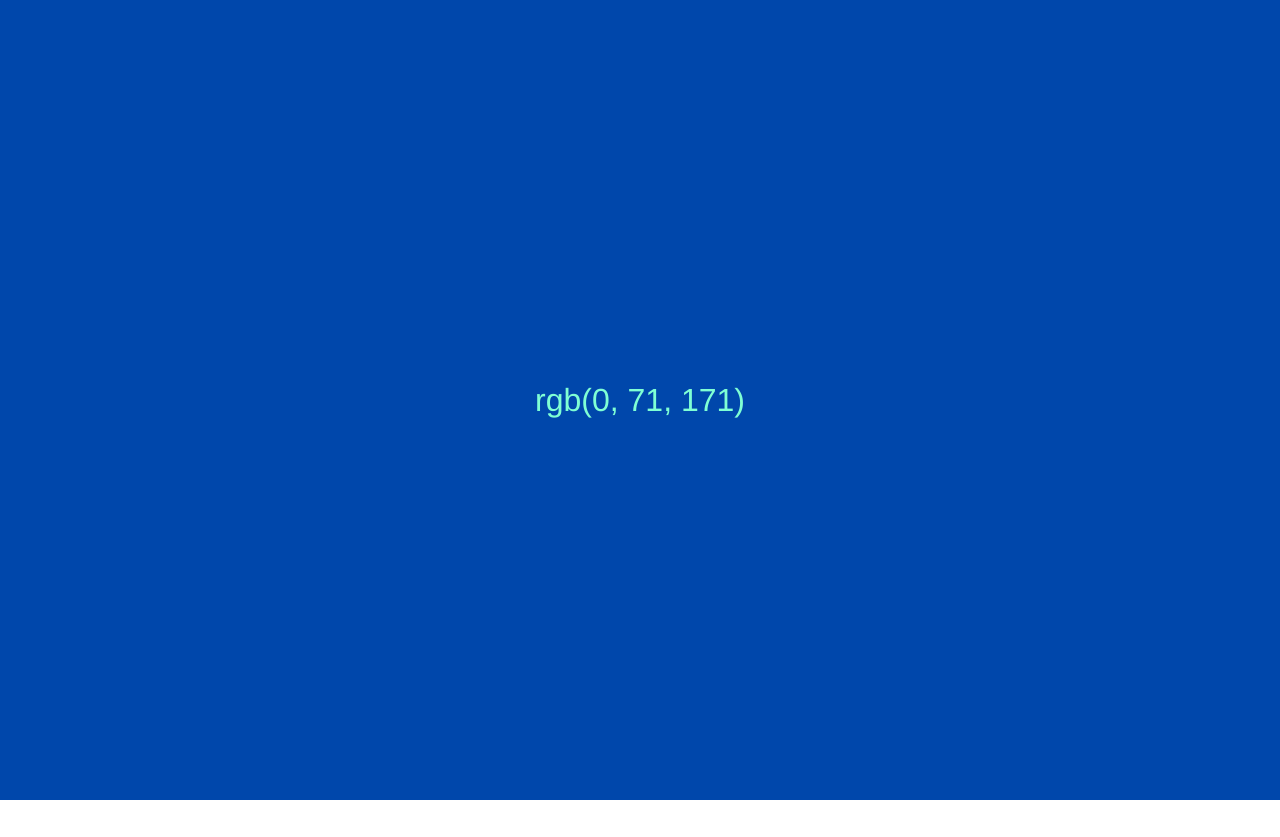
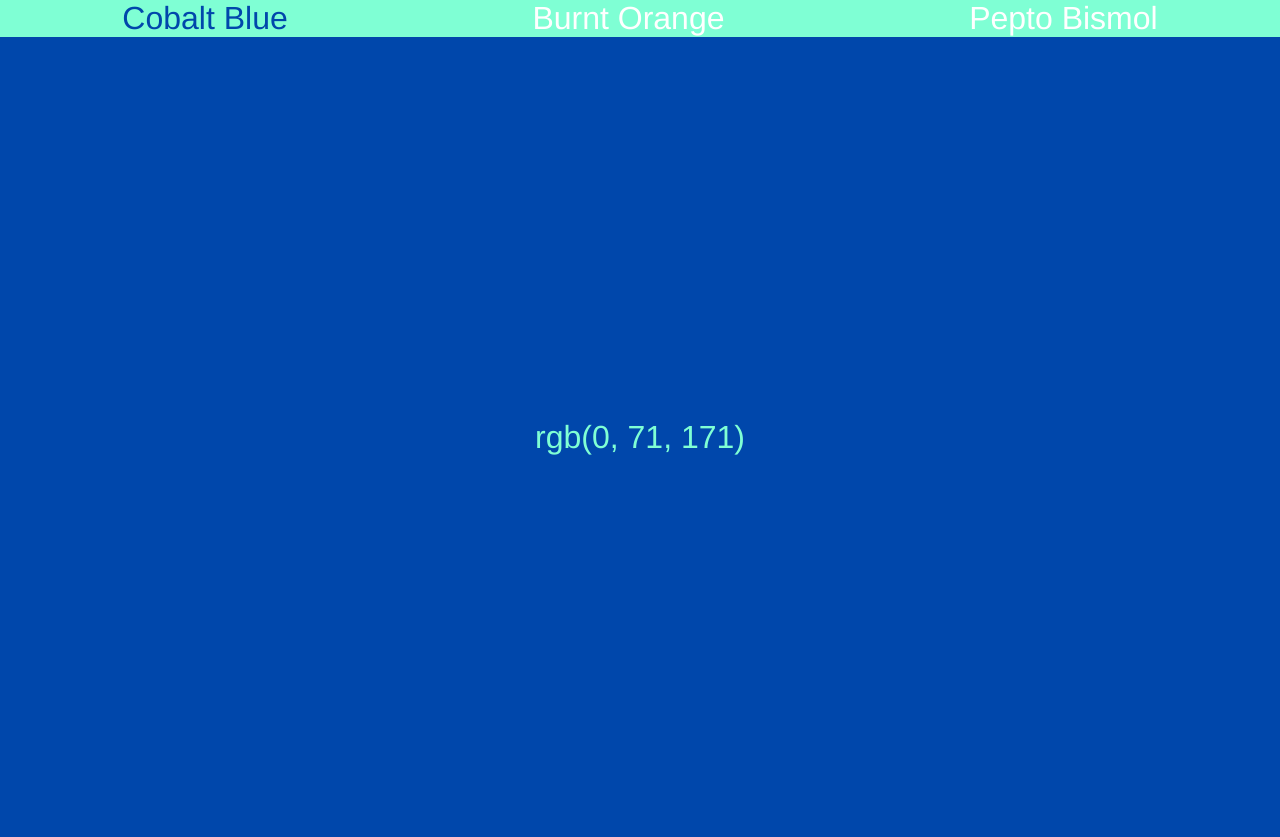
Before and after one commit to nathburg/color-router, a React (Create React App) app: page /rgb/0/71/171 in a window 1280 px wide. Before the commit the page ends 800 px from the top, so only its background shows below. Built offline with nearby package versions, Linux system fonts and the light colour scheme.

Commit message:
added nav links at the top, and a NotFound component for bad navigations

```diff
--- a/src/App.js
+++ b/src/App.js
@@ -1,4 +1,4 @@
-import { Redirect, Route, Switch } from 'react-router-dom';
+import { Route, Switch } from 'react-router-dom';
 import './App.css';
 import ColorDisplay from './Components/Color Display/ColorDisplay';
 import Home from './Components/Home/Home';
--- a/src/Components/Color Display/ColorDisplay.js
+++ b/src/Components/Color Display/ColorDisplay.js
@@ -1,14 +1,18 @@
 import React from 'react';
 import { useParams } from 'react-router-dom';
+import Header from '../Header/Header';
 import './ColorDisplay.css';
 
 export default function ColorDisplay() {
   const { r, g, b } = useParams();
   return (
-    <div className='color-display' style={{ background: `rgb(${r}, ${g}, ${b})` }}>
-      <div className='rgb'>
-        rgb({r}, {g}, {b})
+    <>
+      <Header />
+      <div className='color-display' style={{ background: `rgb(${r}, ${g}, ${b})` }}>
+        <div className='rgb'>
+          rgb({r}, {g}, {b})
+        </div>
       </div>
-    </div>
+    </>
   );
 }
--- a/src/Components/Header/Header.css
+++ b/src/Components/Header/Header.css
@@ -0,0 +1,12 @@
+.header {
+  background-color: aquamarine;
+  font-size: xx-large;
+  font-family: 'Franklin Gothic Medium', 'Arial Narrow', Arial, sans-serif;
+  justify-content: space-around;
+  display: flex;
+}
+
+a {
+  text-decoration: inherit;
+  color: white;
+}
--- a/src/Components/Header/Header.js
+++ b/src/Components/Header/Header.js
@@ -0,0 +1,38 @@
+import React from 'react';
+import { NavLink, useParams } from 'react-router-dom';
+import NotFound from '../NotFound/NotFound';
+import './Header.css';
+
+
+function inRange(number) {
+  return 0 <= number && number < 256;
+}
+export default function Header() {
+
+  const { r, g, b } = useParams();
+
+  if (inRange(r) && inRange(g) && inRange(b)) {
+    return (
+      <div className='header'>
+        <div>
+          <NavLink to='/rgb/0/71/171' activeStyle={{ color: 'rgb(0,71,171' }}>
+          Cobalt Blue
+          </NavLink>
+        </div>
+        <div>
+          <NavLink to='/rgb/150/64/0' activeStyle={{ color: 'rgb(150, 64, 0' }}>
+          Burnt Orange
+          </NavLink>
+        </div>
+        <div>
+          <NavLink to='/rgb/255/184/212' activeStyle={{ color: 'rgb(255, 184, 212)' }}>
+          Pepto Bismol
+          </NavLink>
+        </div>
+      </div>
+    );
+  } else {
+    return <NotFound />;
+  }
+
+}
--- /dev/null
+++ b/src/Components/NotFound/NotFound.js
@@ -0,0 +1,10 @@
+import React from 'react';
+import { Link } from 'react-router-dom';
+
+export default function NotFound() {
+  return (
+    <div style={{ backgroundColor: 'aquamarine' }}>Sorry, there is no color matching that description.
+      <Link to='/rgb/255/184/212' style={{ color: 'rgb(255, 184, 212)' }}> Click here to return to Pepto Bismol.</Link>
+    </div>
+  );
+}
```
Also changed, not shown: src/Components/NotFound/NotFound.css (added).
